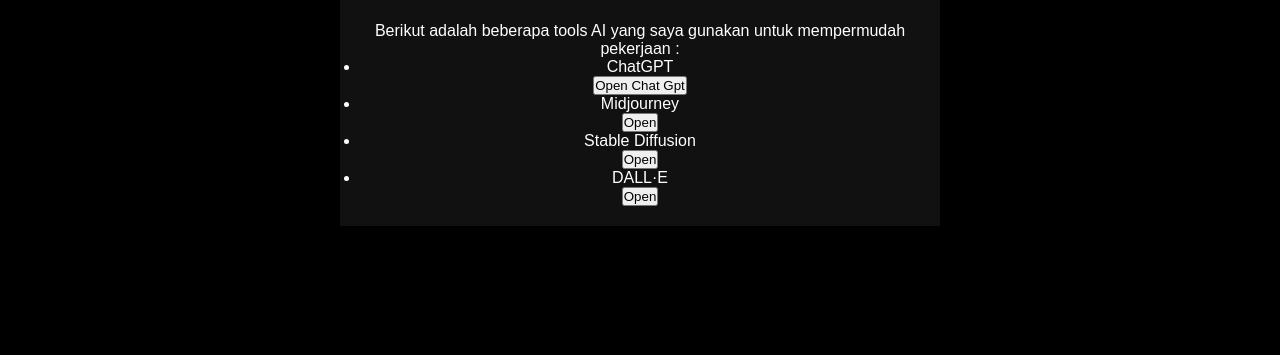
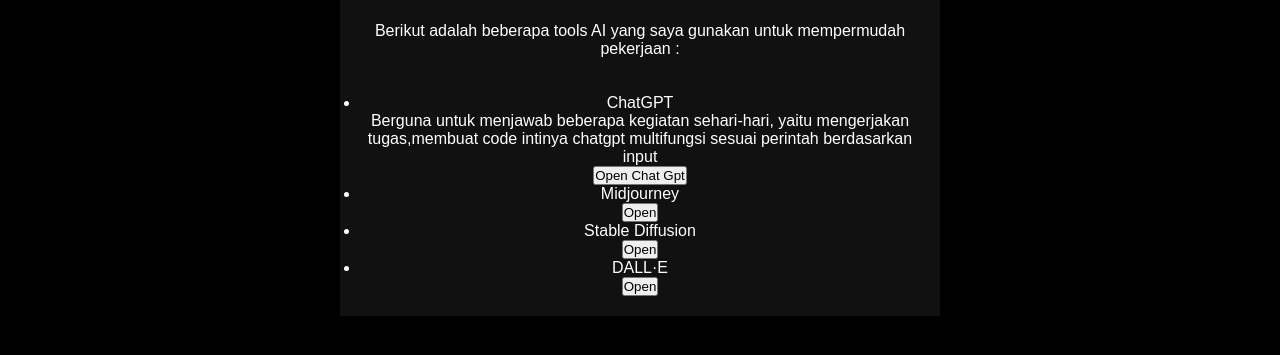
Before and after one commit to Bxv-99/MyWeb, a plain HTML site: page tools.html in a window 1280 px wide. Shown: the part 169-524 px from the top of the page. Drawn offline with Linux system fonts and the light colour scheme.

Commit message:
Update tools.html

```diff
--- a/tools.html
+++ b/tools.html
@@ -28,7 +28,10 @@
             <h1 style="border-bottom: 2px solid gray; padding-bottom: 5px;"> Tools Ai </h1><br><br>
             <p>Berikut adalah beberapa tools AI yang saya gunakan untuk mempermudah pekerjaan :</p>
             <ul>
+                <br>
+                <br>
                 <li>ChatGPT</li>
+                <p>Berguna untuk menjawab beberapa kegiatan sehari-hari, yaitu mengerjakan tugas,membuat code intinya chatgpt multifungsi sesuai perintah berdasarkan input</p>
                 <button onclick="window.open('https://chatgpt.com', '_blank');">Open Chat Gpt</button>
                 <br>
                 <li>Midjourney</li>
```
